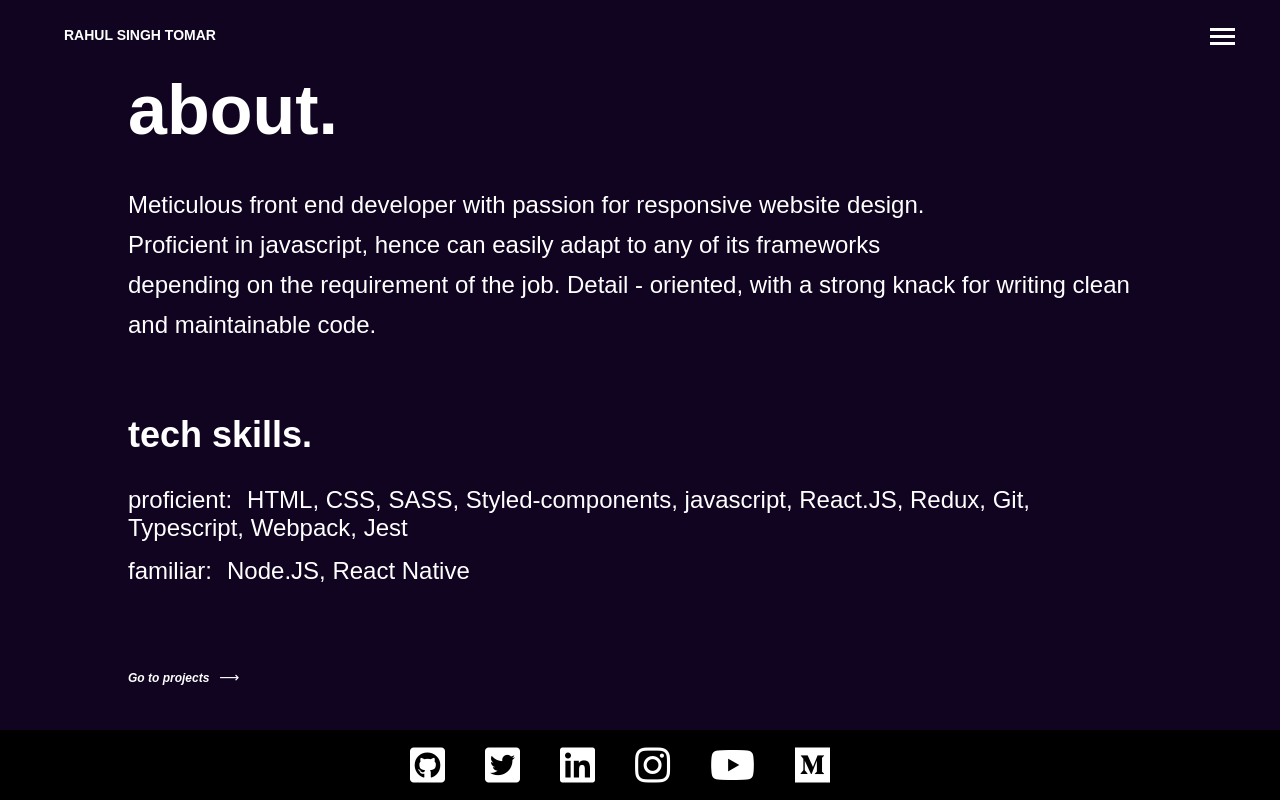
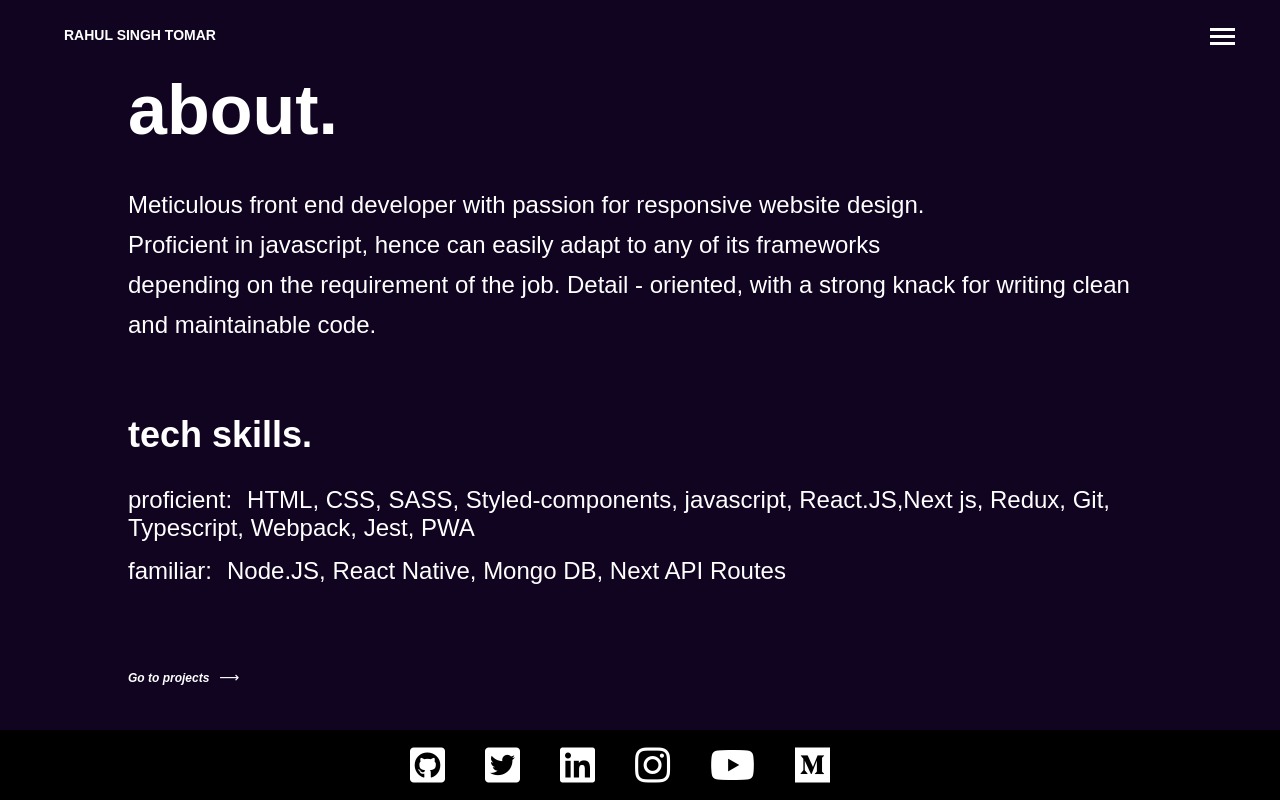
Before and after one commit to rahuloo5/portfolio_v1, a React (Create React App) app: page /about in a window 1280 px wide. Built offline with nearby package versions, Linux system fonts and the light colour scheme.

Commit message:
Update index.tsx

```diff
--- a/src/pages/about/index.tsx
+++ b/src/pages/about/index.tsx
@@ -74,11 +74,11 @@ const About: React.FC<Props> = () => {
                         </h3>
                         <p className='about__tech-section__category'>
                             <span>proficient:</span>
-                            {displaySeven && <TypeMe duration={500}>HTML, CSS, SASS, Styled-components, javascript, React.JS, Redux, Git, Typescript, Webpack, Jest</TypeMe>}
+                            {displaySeven && <TypeMe duration={500}>HTML, CSS, SASS, Styled-components, javascript, React.JS,Next js, Redux, Git, Typescript, Webpack, Jest, PWA</TypeMe>}
                         </p>
                         <p className='about__tech-section__category'>
                             <span>familiar:</span>
-                            {displaySeven && <TypeMe duration={500}>Node.JS, React Native</TypeMe>}
+                            {displaySeven && <TypeMe duration={500}>Node.JS, React Native, Mongo DB, Next API Routes</TypeMe>}
                         </p>
                     </section>
                     <section className='about__buttonContainer'>
```
